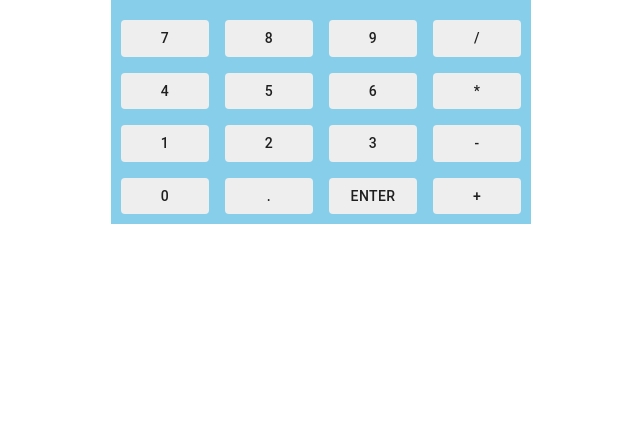
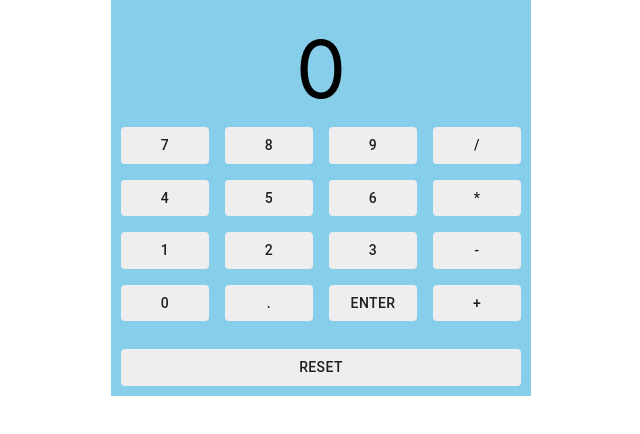
Before and after one commit to KirbyPatrick/calculator, a React (Create React App) app: page / in a window 1280 px wide. Shown: the top 434 px of the page, without its empty margins (319-959 px from the left). Built offline with nearby package versions, Linux system fonts and the light colour scheme.

Commit message:
added a reset button and some styling

```diff
--- a/src/App.css
+++ b/src/App.css
@@ -30,6 +30,13 @@ p {
   font-size: 5em;
 }
 
-.fab {
-  background-color: black;
+.resetButtonGrid {
+  display: grid;
+  grid-template-columns: repeat(1, 1fr);
+  grid-gap: 1em;
 }
+
+.resetButtonGrid > button {
+  background: #eee;
+  margin-top: 2em;
+}
--- a/src/App.js
+++ b/src/App.js
@@ -8,7 +8,7 @@ class App extends Component {
     super();
 
     this.state = {
-      result: ""
+      result: 0
     };
   }
 
--- a/src/components/calculatorButtons.js
+++ b/src/components/calculatorButtons.js
@@ -1,6 +1,5 @@
 import React, { Component } from "react";
 import Button from "@material-ui/core/Button";
-import Fab from "@material-ui/core/Fab";
 
 class CalculatorButtons extends Component {
   render() {
@@ -67,6 +66,9 @@ class CalculatorButtons extends Component {
             +
           </Button>
         </div>
+        <div className="resetButtonGrid">
+          <Button>Reset</Button>
+        </div>
       </div>
     );
   }
```
